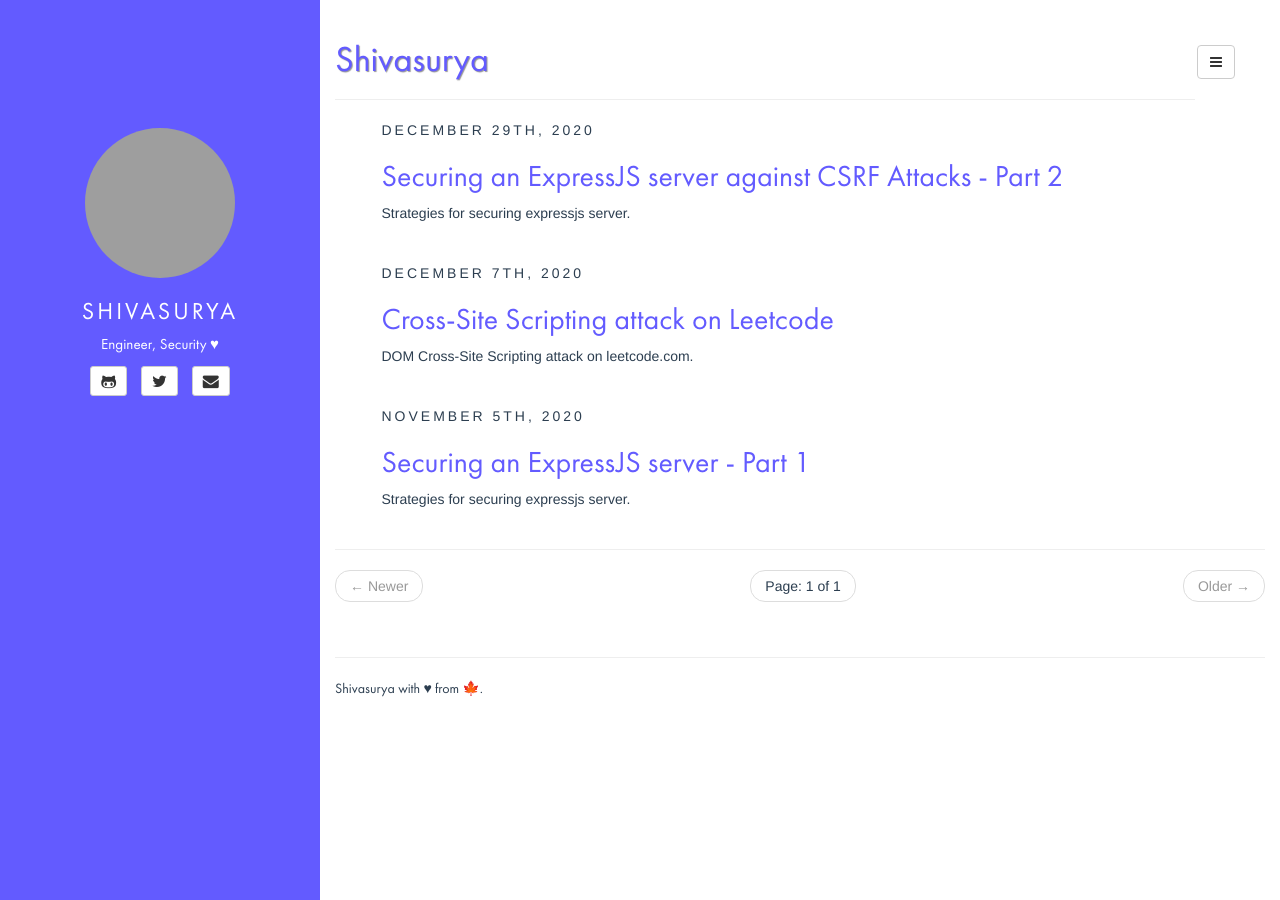
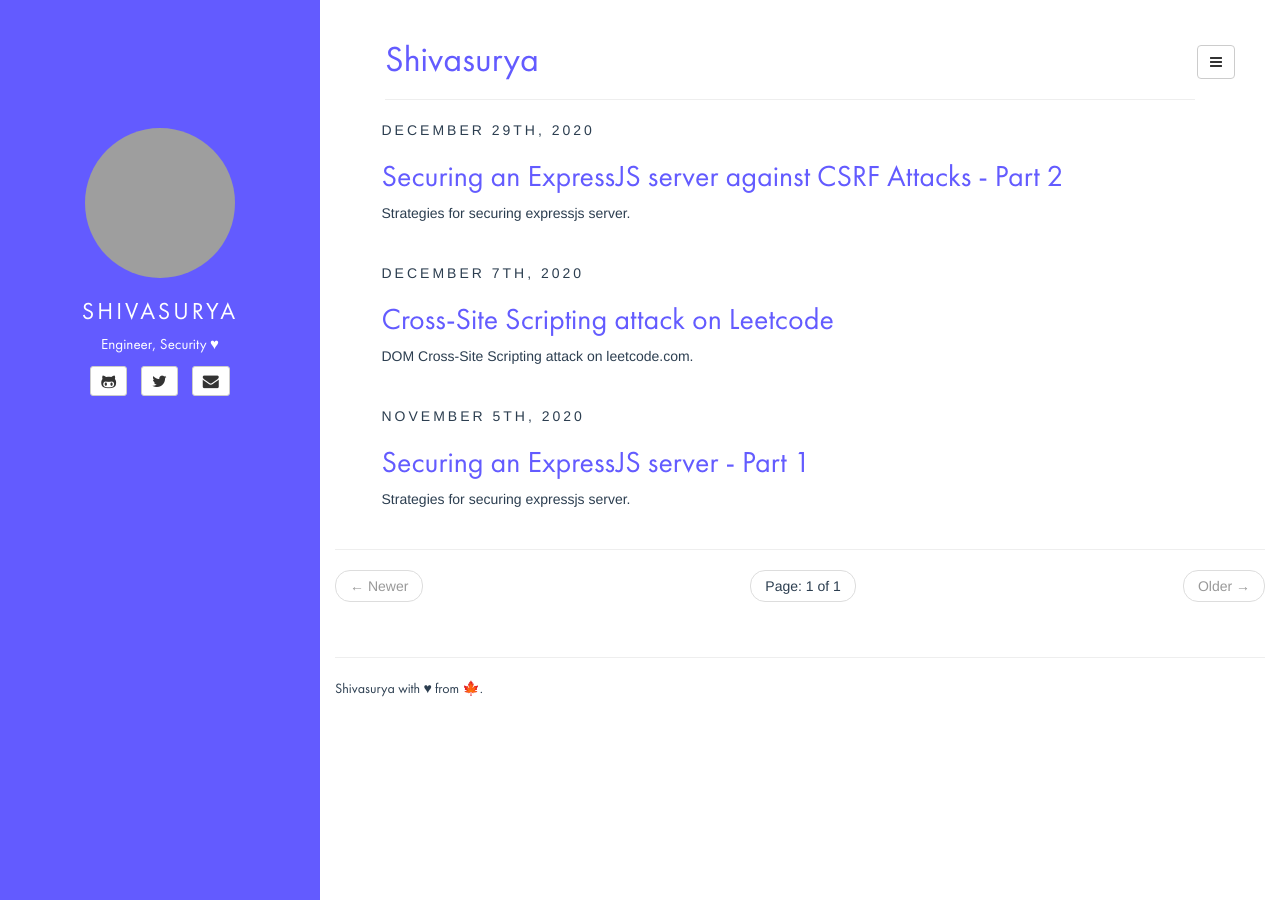
Before and after one commit to s5dev/s5dev.github.io, a Jekyll site: the page built from index.html, in a window 1280 px wide. Built offline with Jekyll 4.4.1, drawn with Linux system fonts in a browser that asks for light colours; the list of posts is cut into pages by our own code; grey boxes are pictures that could not be loaded.

Commit message:
fixed font

```diff
--- a/assets/css/style.css
+++ b/assets/css/style.css
@@ -86,7 +86,7 @@ article .share .gplus:hover {
 
 .page-header {
 	color: #635bff;
-	text-shadow: 1px 1px 1px rgba(150, 150, 150, 1);
+	margin-left: 50px;
 }
 
 @media only screen and (min-width: 768px) {
```
